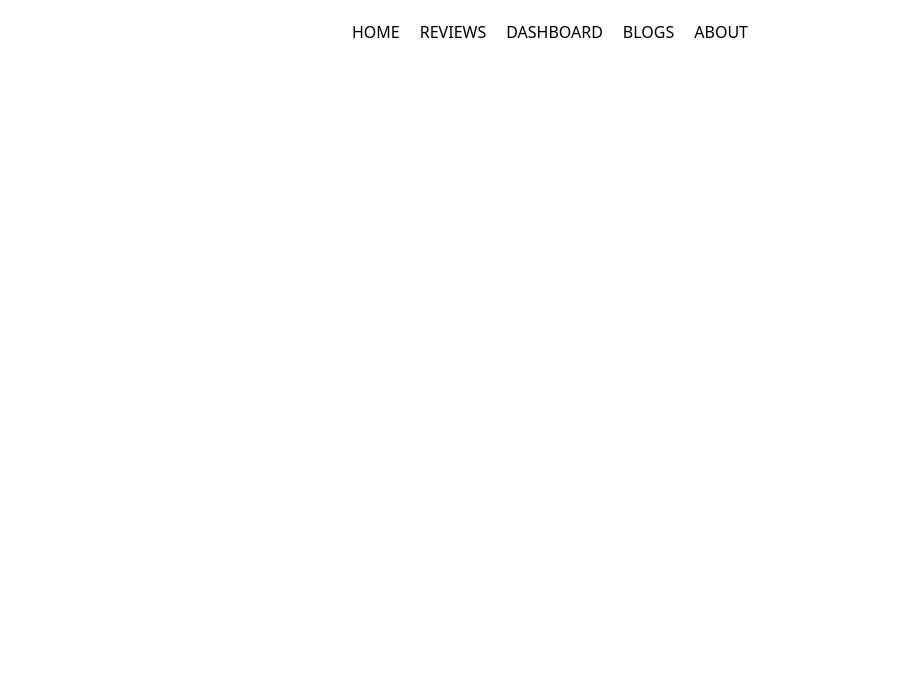
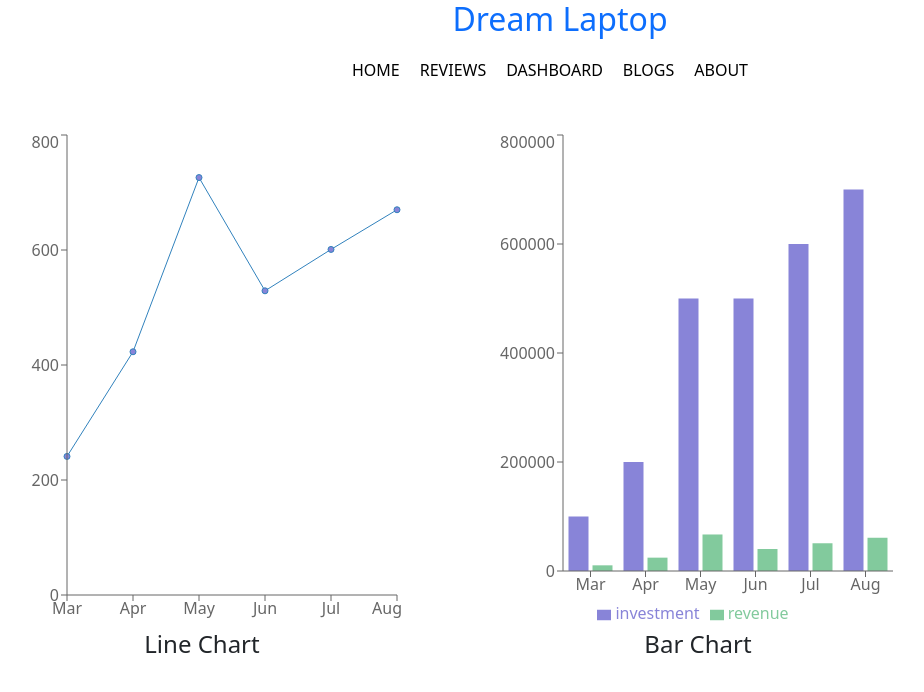
Before and after one commit to Eshshatabdi/dream-mac-laptop, a React (Create React App) app: page /dashboard in a window 1280 px wide. Shown: the top 692 px of the page, without its empty margins (80-1004 px from the left). Built offline with nearby package versions, Linux system fonts and the light colour scheme; the HTML template or start-up script is replaced by a standard one.

Commit message:
chart in dashboard

```diff
--- /dev/null
+++ b/public/chart.json
@@ -0,0 +1,38 @@
+[
+    {
+        "month": "Mar",
+        "investment": 100000,
+        "sell": 241,
+        "revenue": 10401
+    },
+    {
+        "month": "Apr",
+        "investment": 200000,
+        "sell": 423,
+        "revenue": 24500
+    },
+    {
+        "month": "May",
+        "investment": 500000,
+        "sell": 726,
+        "revenue": 67010
+    },
+    {
+        "month": "Jun",
+        "investment": 500000,
+        "sell": 529,
+        "revenue": 40405
+    },
+    {
+        "month": "Jul",
+        "investment": 600000,
+        "sell": 601,
+        "revenue": 50900
+    },
+    {
+        "month": "Aug",
+        "investment": 700000,
+        "sell": 670,
+        "revenue": 61000
+    }
+]
--- a/src/App.js
+++ b/src/App.js
@@ -12,6 +12,7 @@ import Reviews from './Components/Reviews/Reviews';
 function App() {
   return (
     <div className="App">
+      <h2 className='text-primary'>Dream Laptop</h2>
       <Header></Header>
       <Routes>
         <Route path='/' element={<Home></Home>}></Route>
--- a/src/Components/DashBoard/DashBoard.js
+++ b/src/Components/DashBoard/DashBoard.js
@@ -1,8 +1,45 @@
-import React from 'react';
+import React, { useEffect, useState } from 'react';
+import { Bar, BarChart, Legend, Line, LineChart, Tooltip, XAxis, YAxis } from 'recharts';
+import MyLineChart from '../MyLineChart/MyLineChart';
 
 const DashBoard = () => {
+    const [charts, setCharts] = useState([]);
+    useEffect(() => {
+        fetch('chart.json')
+            .then(res => res.json())
+            .then(data => setCharts(data))
+    }, [])
     return (
-        <div>
+        <div className='container mt-5  d-flex'>
+            <div className='me-5'>
+
+                <LineChart width={400} height={500} data={charts}>
+                    <Line dataKey='sell' fill='#8884d8'></Line>
+                    <XAxis dataKey='month'></XAxis>
+                    <Tooltip />
+                    <YAxis></YAxis>
+
+
+                </LineChart>
+                <h4>Line Chart</h4>
+            </div>
+
+            <div className='ms-5' >
+                <BarChart width={400} height={500} data={charts} >
+                    <Bar dataKey='investment' fill='#8884d8'></Bar>
+                    <Bar dataKey='revenue' fill="#82ca9d"></Bar>
+                    <XAxis dataKey={'month'}></XAxis>
+                    <Tooltip />
+                    <Legend />
+                    <YAxis></YAxis>
+
+
+
+
+                </BarChart>
+                <h4>Bar Chart</h4>
+            </div>
+
 
         </div>
     );
--- /dev/null
+++ b/src/Components/MyLineChart/MyLineChart.js
@@ -0,0 +1,55 @@
+// import React from 'react';
+// import { Line, LineChart } from 'recharts';
+
+// const MyLineChart = () => {
+//     const data = [
+//         {
+//             "month": "Mar",
+//             "investment": 100000,
+//             "sell": 241,
+//             "revenue": 10401
+//         },
+//         {
+//             "month": "Apr",
+//             "investment": 200000,
+//             "sell": 423,
+//             "revenue": 24500
+//         },
+//         {
+//             "month": "May",
+//             "investment": 500000,
+//             "sell": 726,
+//             "revenue": 67010
+//         },
+//         {
+//             "month": "Jun",
+//             "investment": 500000,
+//             "sell": 529,
+//             "revenue": 40405
+//         },
+//         {
+//             "month": "Jul",
+//             "investment": 600000,
+//             "sell": 601,
+//             "revenue": 50900
+//         },
+//         {
+//             "month": "Aug",
+//             "investment": 700000,
+//             "sell": 670,
+//             "revenue": 61000
+//         }
+//     ]
+//     return (
+
+//         <LineChart width={400} height={500} dada={data}>
+//             <Line dataKey={'sell'}></Line>
+
+
+//         </LineChart>
+
+
+//     );
+// };
+
+// export default MyLineChart;
```
